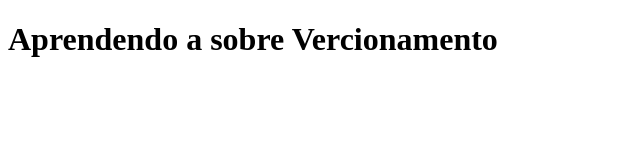
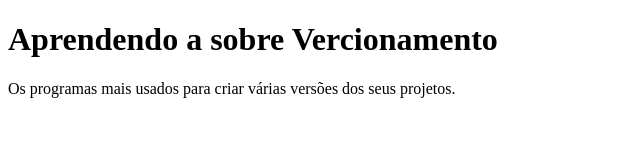
Before and after one commit to Jpaulo2589/estudo-comandos-git, a plain HTML site: page index.html in a window 1280 px wide. Shown: the whole page, without its empty margins (0-640 px from the left). Drawn offline with Linux system fonts and the light colour scheme.

Commit message:
Corrigido o título e adicionado um paragrafo.

```diff
--- a/index.html
+++ b/index.html
@@ -3,9 +3,10 @@
 <head>
     <meta charset="UTF-8">
     <meta name="viewport" content="width=device-width, initial-scale=1.0">
-    <title>Cmandos Commit</title>
+    <title>Comandos Commit</title>
 </head>
 <body>
     <h1>Aprendendo a sobre Vercionamento</h1>
+    <p>Os programas mais usados para criar várias versões dos seus projetos.</p>
 </body>
 </html>
```
